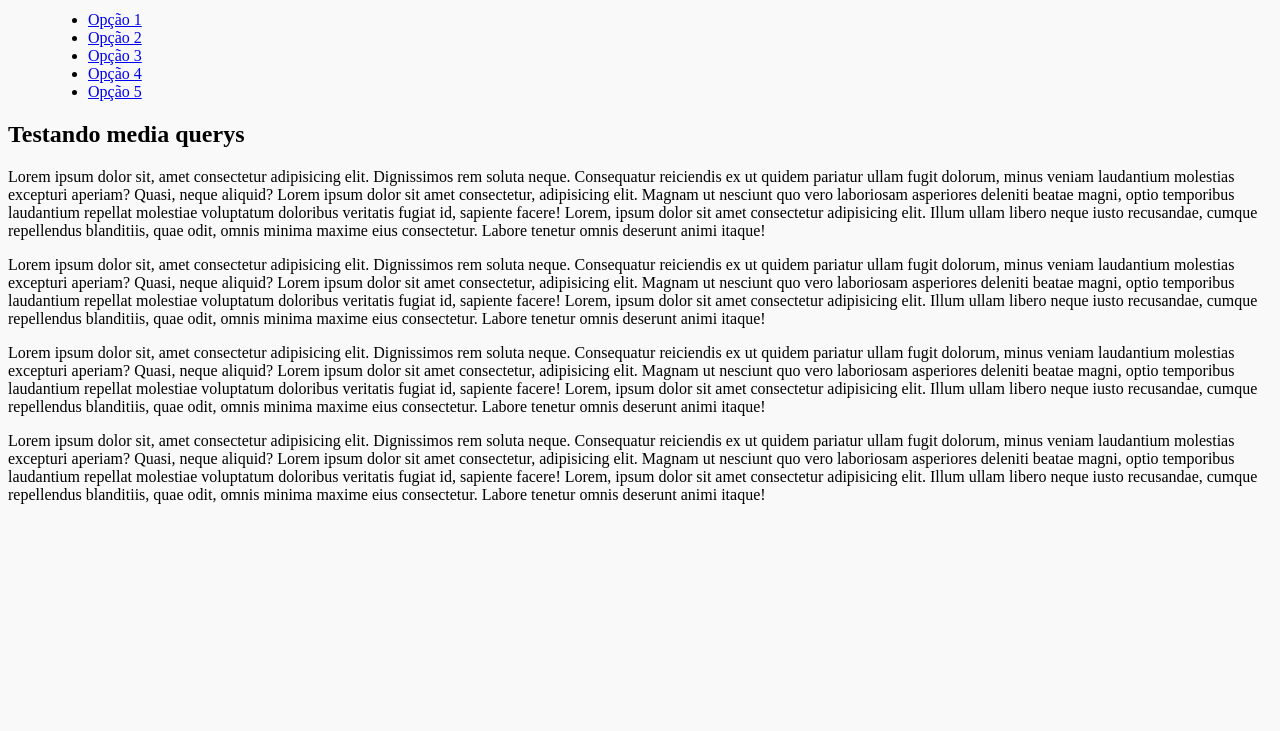
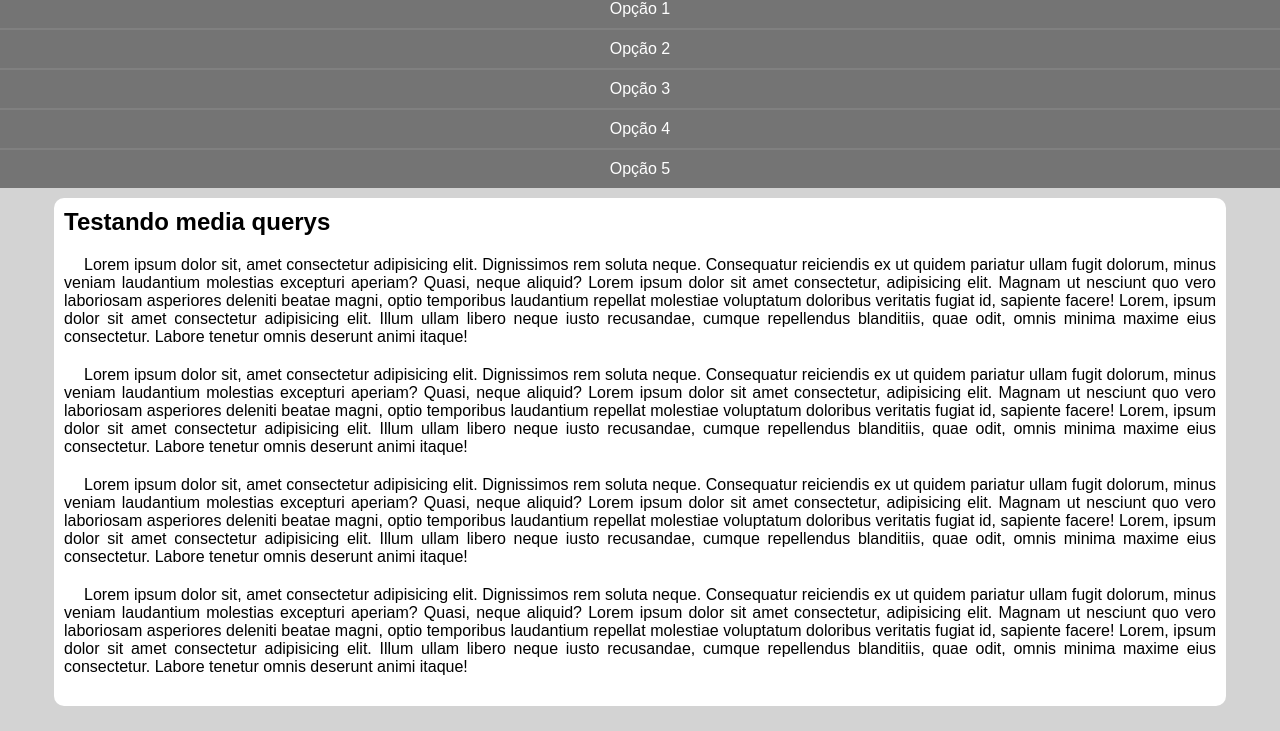
Before and after one commit to Geiciel/CSS-HTML, a plain HTML site: page Exercicio/Modulo 4/EX026/mq005/index.html in a window 1280 px wide. Shown: the part 69-800 px from the top of the page. Drawn offline with Linux system fonts and the light colour scheme.

Commit message:
Capítulo 25 Aula 10 – Configurando o layout do projeto

```diff
--- a/Exercicio/Modulo 4/EX026/mq005/css/style.css
+++ b/Exercicio/Modulo 4/EX026/mq005/css/style.css
@@ -1,5 +1,61 @@
 @charset "UTF-8";
 
-body {
-    background-color: #f9f9f9;
+* {
+    font-family: Arial, Helvetica, sans-serif;
+    margin: 0px;
+    padding: 0px;
 }
+
+body, html {
+    background-color: lightgray;
+}
+
+header {
+    background-color: gray;
+}
+
+header > h1 {
+    padding: 10px;
+    text-align: center;
+}
+
+menu {
+    display: block;
+}
+
+menu > ul {
+    list-style-type: none;
+}
+
+menu > ul > li > a {
+    display: block;
+    padding: 10px;
+    text-decoration: none;
+    background-color: #747474;
+    color: white;
+    text-align: center;
+    border-top:  2px solid gray;
+}
+
+menu > ul > li > a:hover {
+    background-color: gray;
+}
+
+main {
+    width: 90vw;
+    background-color: white;
+    padding: 10px;
+    margin: auto;
+    margin-top: 10px;
+    border-radius: 10px;
+}
+
+article > h2 {
+    padding-bottom: 20px;
+}
+
+article > p {
+    text-align: justify;
+    margin-bottom: 20px;
+    text-indent: 20px;
+}
```
